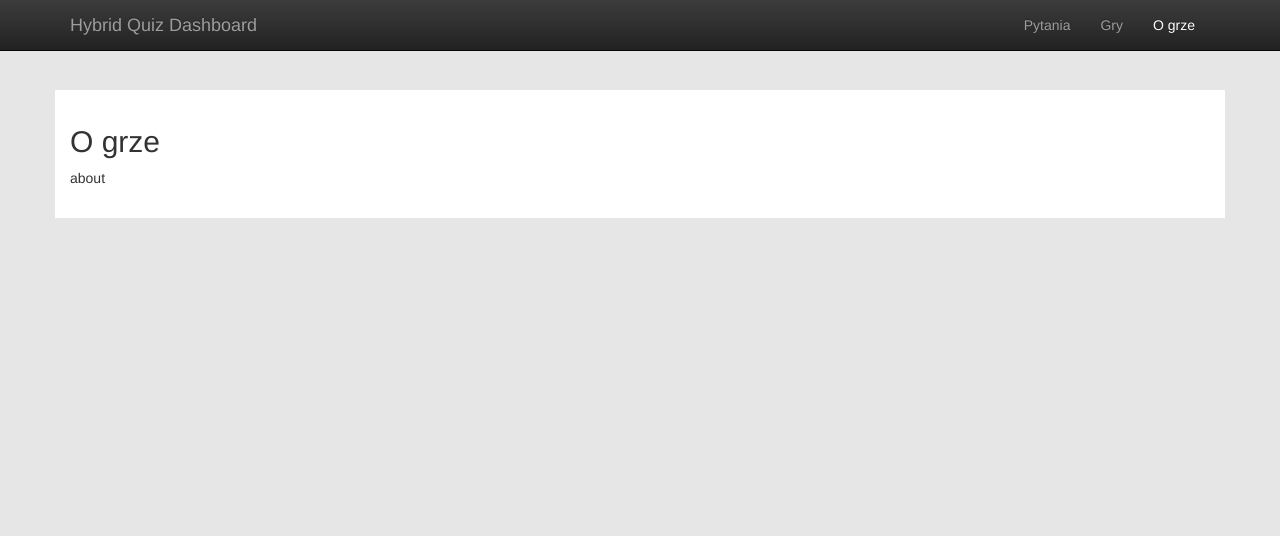
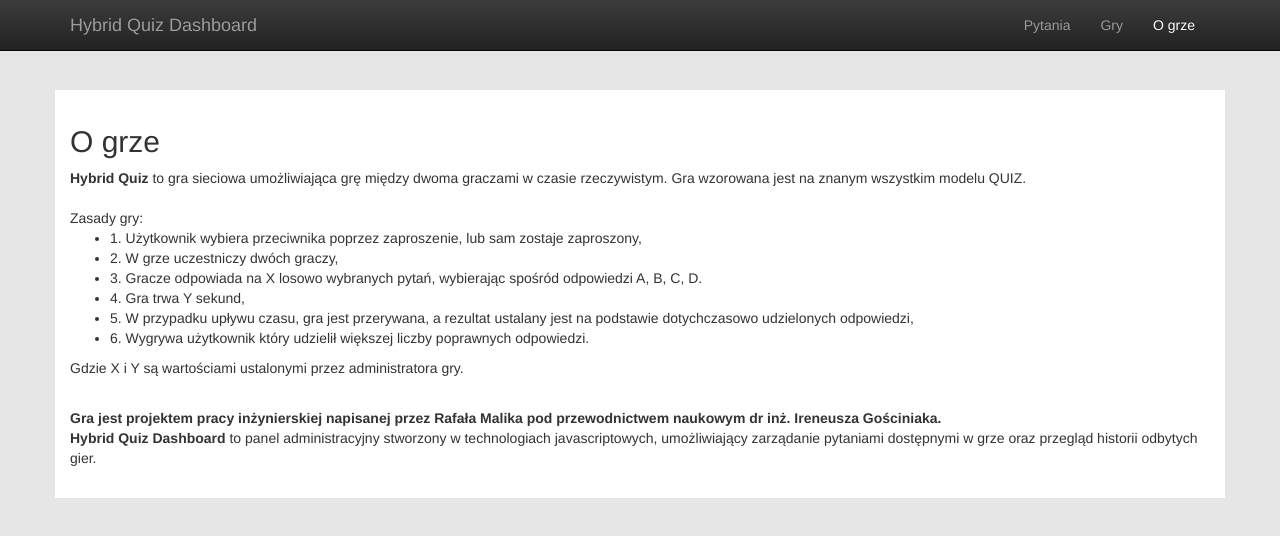
Before and after one commit to RafalMalik/hybrid-dashboard-angular, an Angular app: page /about in a window 1280 px wide. Shown: the top 536 px of the page. Built offline with nearby package versions, Linux system fonts and the light colour scheme.

Commit message:
About zrobione.

```diff
--- a/src/app/about/about.component.html
+++ b/src/app/about/about.component.html
@@ -34,7 +34,25 @@
     </div>
 
     <div class="row" id="about">
-      about
+      <b>Hybrid Quiz</b> to gra sieciowa umożliwiająca grę między dwoma graczami w czasie rzeczywistym. Gra wzorowana jest na znanym
+      wszystkim modelu QUIZ.<br><br>
+
+      Zasady gry:
+      <ul>
+        <li>1. Użytkownik wybiera przeciwnika poprzez zaproszenie, lub sam zostaje zaproszony,</li>
+        <li>2. W grze uczestniczy dwóch graczy,</li>
+        <li>3. Gracze odpowiada na X losowo wybranych pytań, wybierając spośród odpowiedzi A, B, C, D.</li>
+        <li>4. Gra trwa Y sekund,</li>
+        <li>5. W przypadku upływu czasu, gra jest przerywana, a rezultat ustalany jest na podstawie dotychczasowo udzielonych odpowiedzi,</li>
+        <li>6. Wygrywa użytkownik który udzielił większej liczby poprawnych odpowiedzi.</li>
+      </ul>
+      <p>Gdzie X i Y są wartościami ustalonymi przez administratora gry.</p><br>
+
+
+      <b>Gra jest projektem pracy inżynierskiej napisanej przez Rafała Malika pod przewodnictwem naukowym dr inż. Ireneusza Gościniaka.</b><br>
+
+      <b>Hybrid Quiz Dashboard</b> to panel administracyjny stworzony w technologiach javascriptowych, umożliwiający zarządanie pytaniami dostępnymi w grze
+      oraz przegląd historii odbytych gier.
     </div>
 
   </div>
```
